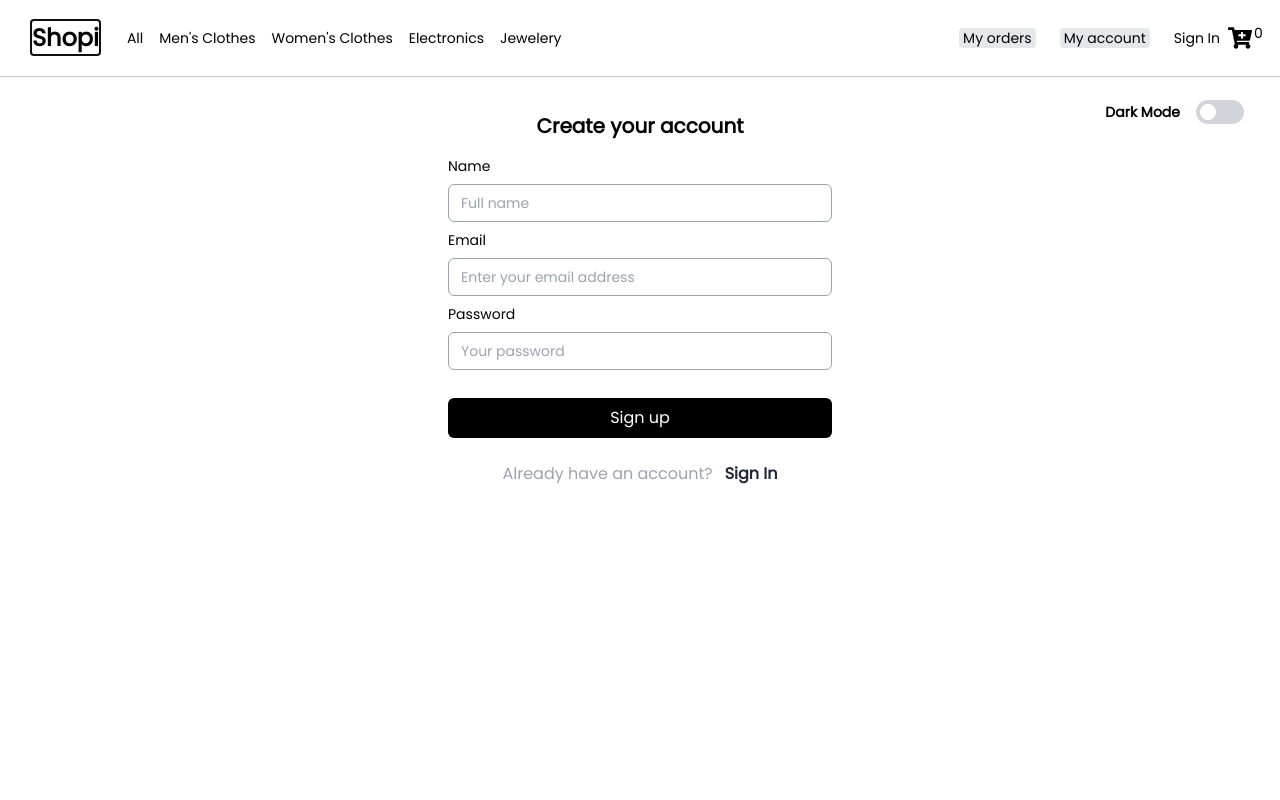
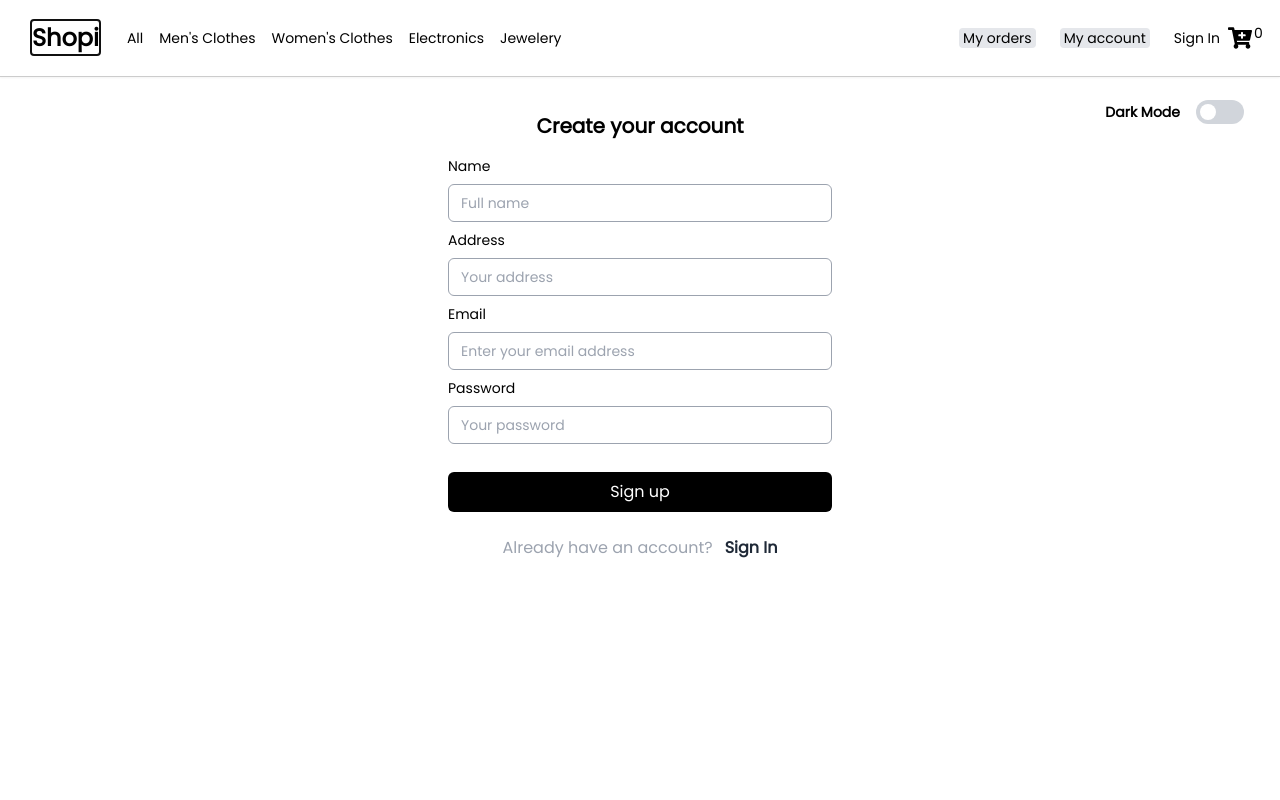
Before and after one commit to Rubenbot07/Shopi-React-Tailwind, a React (Vite) app: page /sign-in/sign-up in a window 1280 px wide. Shown: the top 800 px of the page. Built offline with nearby package versions, Linux system fonts and the light colour scheme; no server answers.

Commit message:
sign out function done and new item address added to sign up form

```diff
--- a/src/Components/Navbar/index.jsx
+++ b/src/Components/Navbar/index.jsx
@@ -40,7 +40,8 @@ export const Navbar = () => {
     setIsCartProductsOpen,
     setIsProductDatailOpen,
     isSignIn,
-    user
+    user,
+    signOut
   } = useContext(ShoppingCartContext)
   const handleCategories = (category) => {
     setSearchByCategory(category)
@@ -129,7 +130,7 @@ export const Navbar = () => {
               })
           }
           <li onClick={() => handleCategories()} className='rounded-md hover:bg-gray-100 px-1 dark:hover:bg-gray-600'>{(isSignIn)
-            ? <NavLink to='/sign-out'>Sign Out</NavLink>
+            ? <NavLink onClick={signOut}>Sign Out</NavLink>
             : <NavLink to='/sign-in'>Sign In</NavLink>}
           </li>
         </ul>
--- a/src/Components/SignUpForm/index.jsx
+++ b/src/Components/SignUpForm/index.jsx
@@ -10,6 +10,14 @@ export const SignUpForm = () => {
         id='name'
         type='text'
         placeholder='Full name'
+        className='border border-gray-400 py-2 px-3 rounded-md text-sm'
+      />
+      <label htmlFor='name' className='text-sm'>Address</label>
+      <input
+        required
+        id='name'
+        type='text'
+        placeholder='Your address'
         className='border border-gray-400 py-2 px-3 rounded-md text-sm'
       />
       <label htmlFor='email' className='text-sm'>Email</label>
--- a/src/Context/index.jsx
+++ b/src/Context/index.jsx
@@ -38,6 +38,9 @@ export const ShoppingCartProvider = ({ children }) => {
       setUser(userParse)
       setIsSignIn(true)
     }
+  }
+  const signOut = () => {
+    location.reload()
   }
   // Handle Product Detail
   const [isProductDetailOpen, setIsProductDatailOpen] = useState(false)
@@ -149,7 +152,8 @@ export const ShoppingCartProvider = ({ children }) => {
       isMenuOpen,
       setIsMenuOpen,
       signIn,
-      user
+      user,
+      signOut
     }}
     >
       {children}
```
